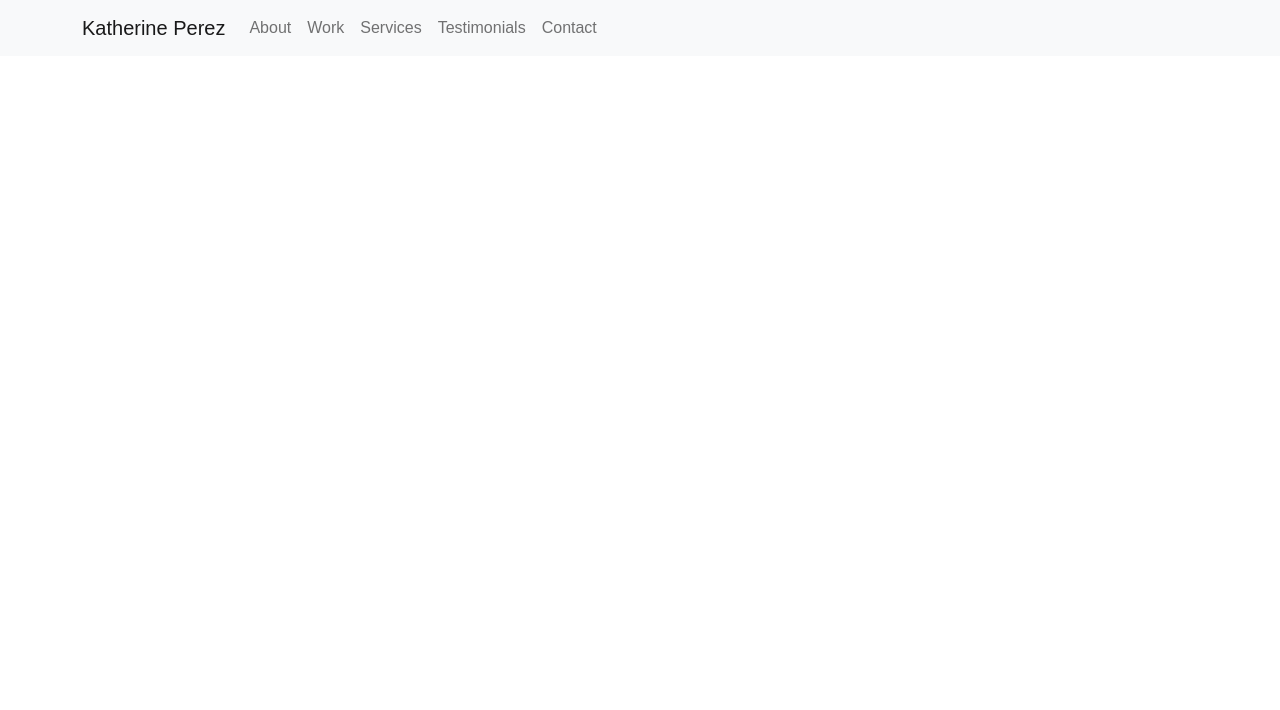
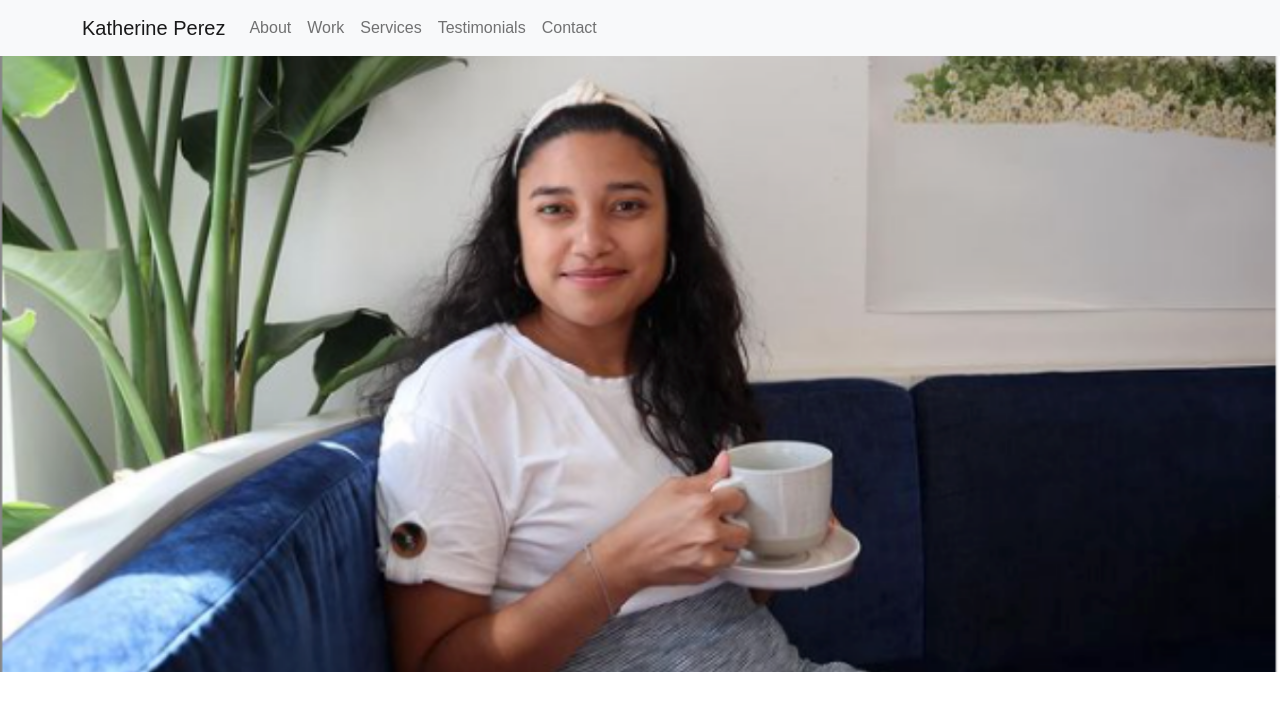
Before and after one commit to Kaitlyn-Lynette/Kathys-Portfolio, a React (Create React App) app: page / in a window 1280 px wide. Shown: the top 710 px of the page. Built offline with nearby package versions, Linux system fonts and the light colour scheme.

Commit message:
Splash image added

```diff
--- a/src/App.js
+++ b/src/App.js
@@ -1,7 +1,6 @@
 import NavExample from "./components/NavExample";
 import About from "./pages/About";
 import Contact from "./pages/Contact";
-import Other from "./pages/Other";
 import Services from "./pages/Services";
 import Testimonials from "./pages/Testimonials";
 import Work from "./pages/Work";
@@ -15,7 +14,6 @@ function App() {
         <Row>
           <About />
           <Contact />
-          {/* <Other /> */}
           <Services />
           <Testimonials />
           <Work />
--- a/src/pages/About.js
+++ b/src/pages/About.js
@@ -1,7 +1,11 @@
+import Image from 'react-bootstrap/Image'
+import Container from 'react-bootstrap/Container'
+import Col from 'react-bootstrap/Col'
+import Row from 'react-bootstrap/Row'
 const About = () => {
     return (
         <div id="about">
-
+            <Image src="../images/1350x650KathySplash.png" width="100%"fluid />
         </div>
     )
 }
```
Also changed, not shown: public/images/1350x650KathySplash.png (added), public/images/KathysSplashImage.png (added).
